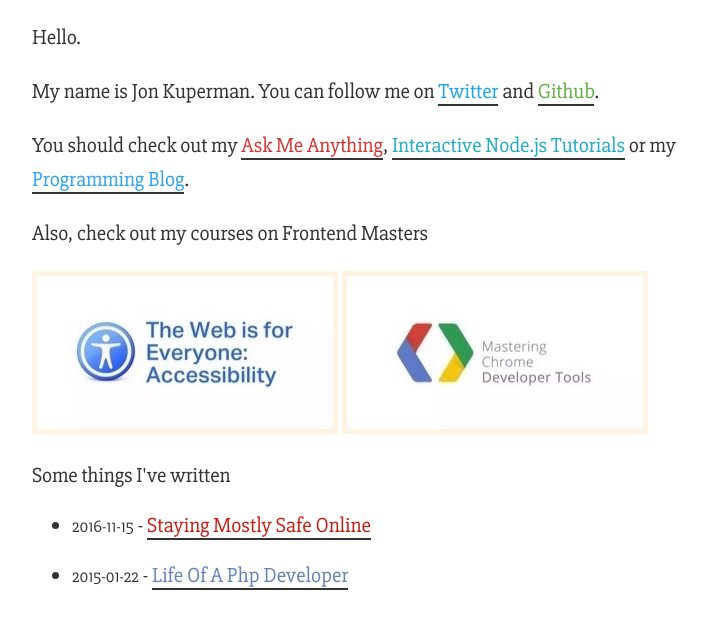
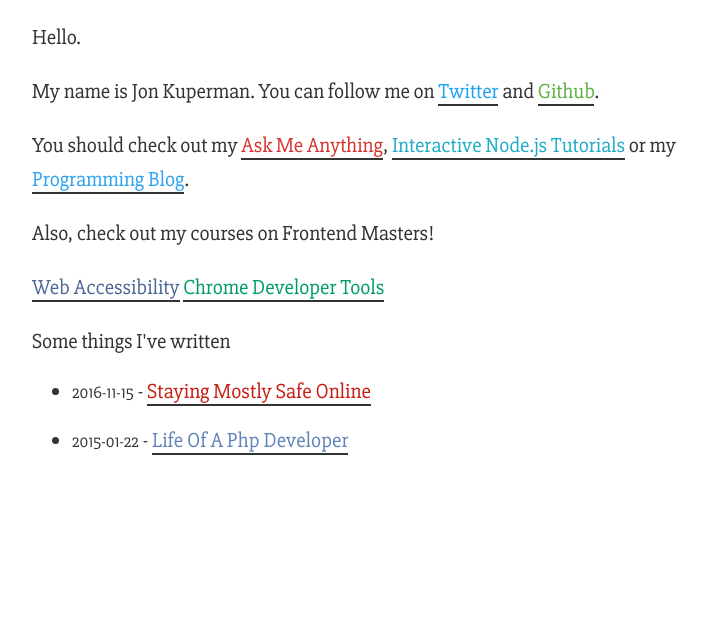
Before and after one commit to jkup/jkup.github.io, a Jekyll site: the page built from index.md, in a window 1280 px wide. Shown: the top 629 px of the page, without its empty margins (258-965 px from the left). Built offline with Jekyll 4.4.1, drawn with Linux system fonts in a browser that asks for light colours.

Commit message:
back to no images

```diff
--- a/_layouts/home.html
+++ b/_layouts/home.html
@@ -20,14 +20,12 @@
             <p>My name is Jon Kuperman. You can follow me on <a target="_blank" class="twitter" href="https://twitter.com/jkup">Twitter</a> and <a target="_blank" class="github" href="https://github.com/jkup">Github</a>.</p>
             <p>You should check out my <a target="_blank" class="ama" href="https://github.com/jkup/ama">Ask Me Anything</a>, <a target="_blank" class="nodecasts" href="https://nodecasts.io/">Interactive Node.js Tutorials</a> or my <a target="_blank" class="codeplanet" href="https://codeplanet.io/">Programming Blog</a>.</p>
 
-            <p>Also, check out my courses on Frontend Masters</p>
+            <p>Also, check out my courses on Frontend Masters!</p>
 
-            <a target="_blank" href="https://frontendmasters.com/courses/web-accessibility/">
-                <img class="course-image" alt="Web Accessibility Course" src="/assets/accessibility.jpg" width="296" height="153" />
-            </a>
-            <a target="_blank" href="https://frontendmasters.com/courses/chrome-dev-tools/">
-                <img class="course-image" alt="Performance and Developer Tools Course" src="/assets/devtools.jpg" width="296" height="153" />
-            </a>
+            <p>
+                <a target="_blank" class="accessibility" href="https://frontendmasters.com/courses/web-accessibility/">Web Accessibility</a>
+                <a target="_blank" class="devtools" href="https://frontendmasters.com/courses/chrome-dev-tools/">Chrome Developer Tools</a>
+            </p>
 
             <p>Some things I've written</p>
 
--- a/css/style.scss
+++ b/css/style.scss
@@ -535,8 +535,24 @@
   padding: 0 20px;
 }
 
-.course-image {
-  border: 5px solid #fff3e4;
+.accessibility {
+  color: #4D6897;
+  border-bottom: 2px solid #333333;
+
+  &:hover {
+    color: #333333;
+    border-bottom: 2px solid #4D6897;
+  }
+}
+
+.devtools {
+  color: #009D61;
+  border-bottom: 2px solid #333333;
+
+  &:hover {
+    color: #333333;
+    border-bottom: 2px solid #009D61;
+  }
 }
 
 .twitter {
```
Also changed, not shown: assets/accessibility.jpg (deleted), assets/devtools.jpg (deleted).
